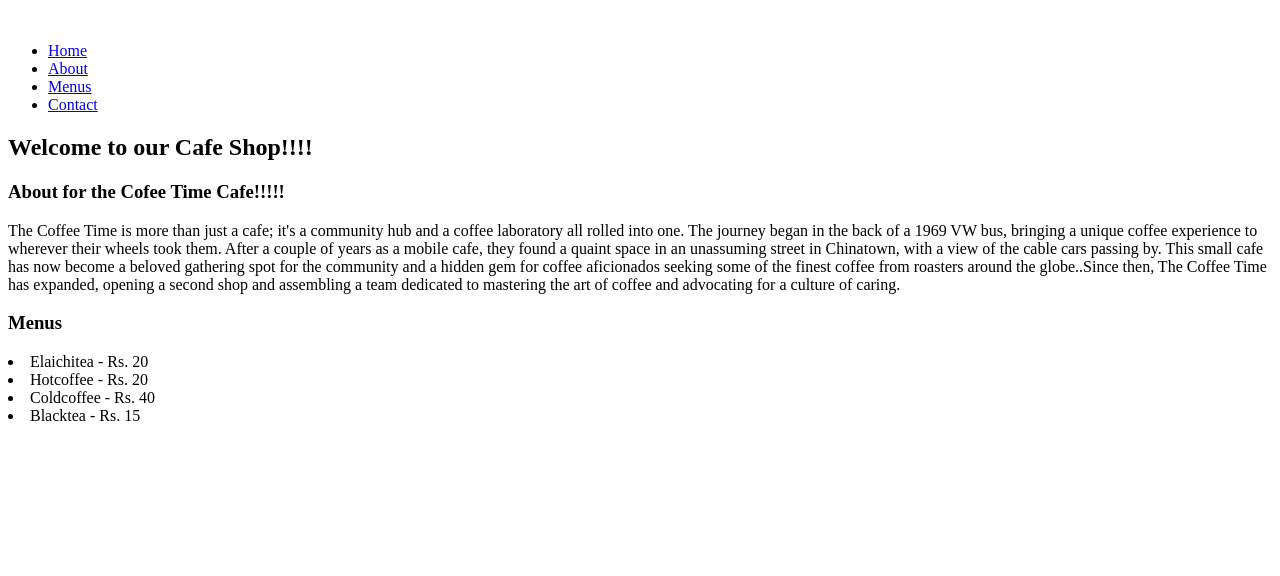
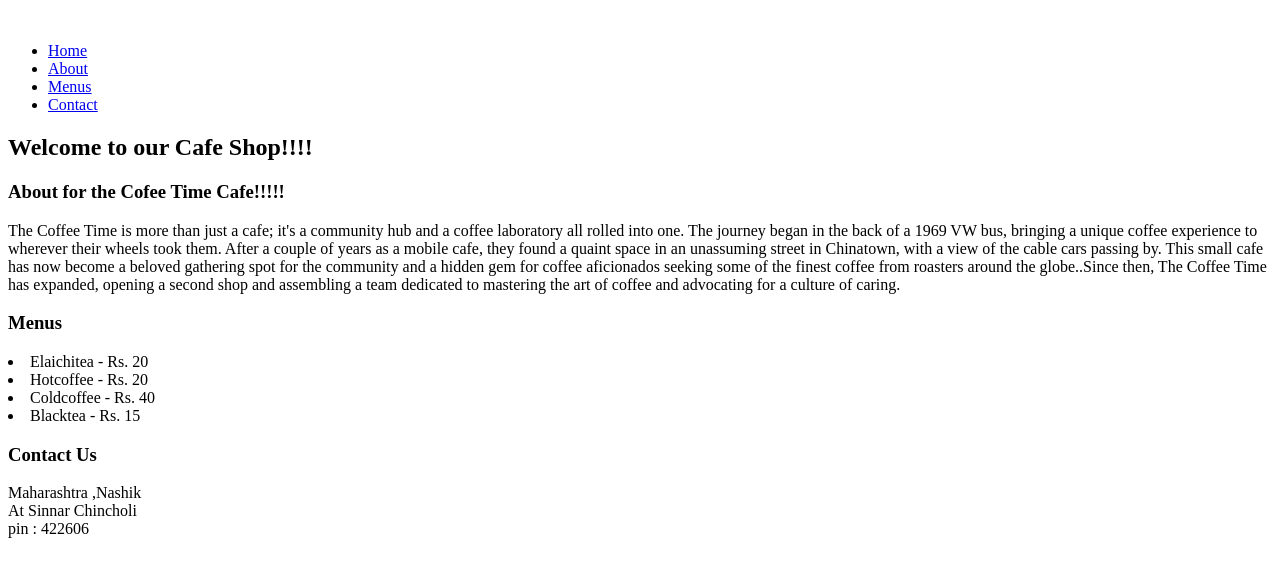
Before and after one commit to Rutuja20Sanap/icp-8.0-assingment-16, a plain HTML site: page index.html in a window 1280 px wide. Drawn offline with Linux system fonts and the light colour scheme.

Commit message:
cafe-contact-added-in-page

```diff
--- a/index.html
+++ b/index.html
@@ -42,5 +42,11 @@
               <li>Blacktea - Rs.   15  </li>
 
       </div>
+      <div id="contact" class="nav-4">
+        <h3>Contact Us</h3>
+              Maharashtra ,Nashik<br>
+              At Sinnar Chincholi<br>
+              pin : 422606
+            </div>
 </body>
 </html>
```
